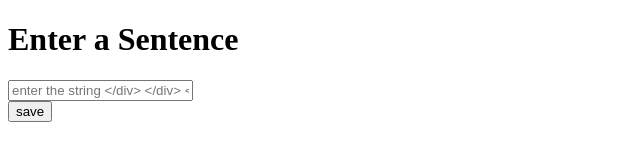
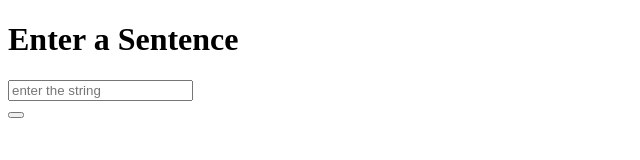
Before and after one commit to sravanikalluri/examples, a plain HTML site: page src/example.html in a window 1280 px wide. Shown: the whole page, without its empty margins (0-640 px from the left). Drawn offline with Linux system fonts and the light colour scheme.

Commit message:
Initial commit

```diff
--- a/src/example.html
+++ b/src/example.html
@@ -10,13 +10,13 @@
  <div class="container">
  <div class="row">
  <div class="col-md-3">
- <input type="text" class="form-control" id="txt-name" placeholder="enter the string
+ <input type="text" class="form-control" id="txt-name" placeholder="enter the string">
  </div>
  </div>
  </div>
  <div class="row">
  <div class="col-md-3">
- <input type="button" class="btn btn-primary" value="save" 0nclick="validate">
+ <button type="Submit" value="save" 0nclick="validate()">
  </div>
  </div>
  </div>
```
Also changed, not shown: src/example.ts (added).
